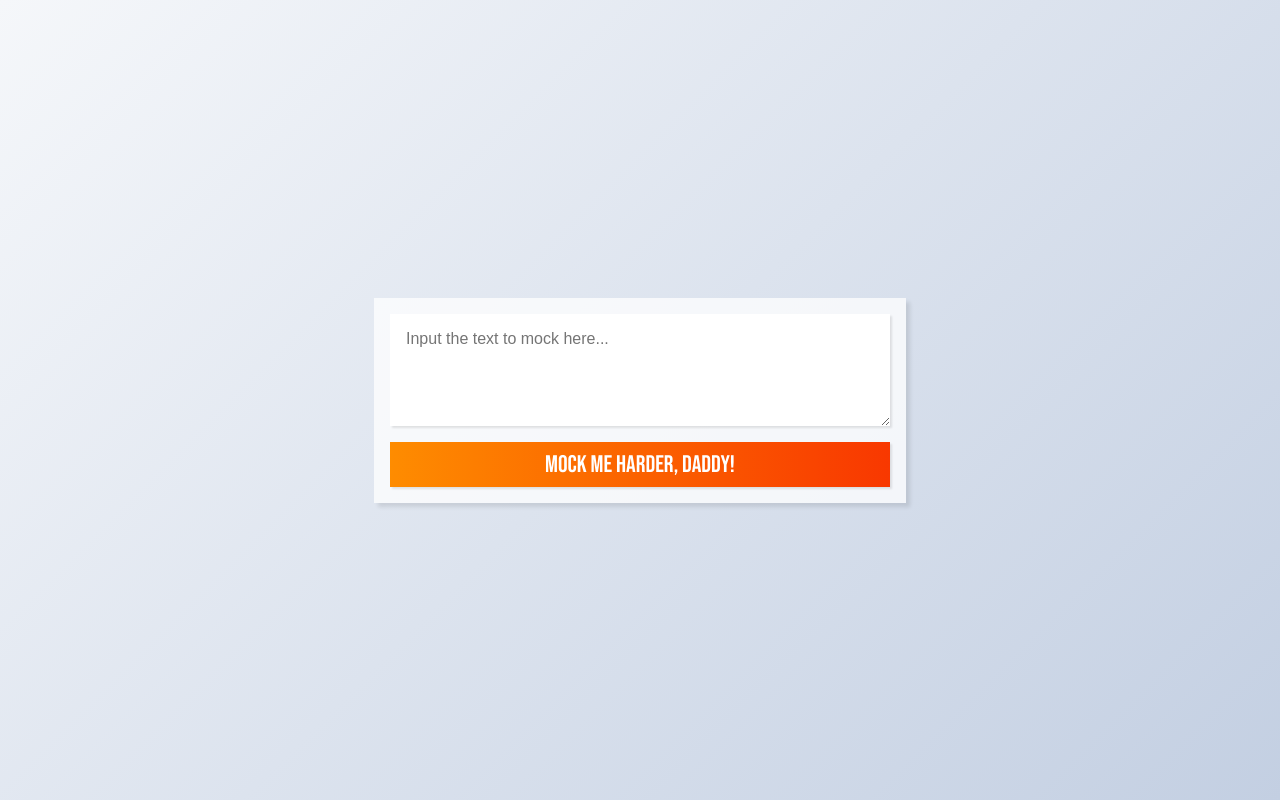
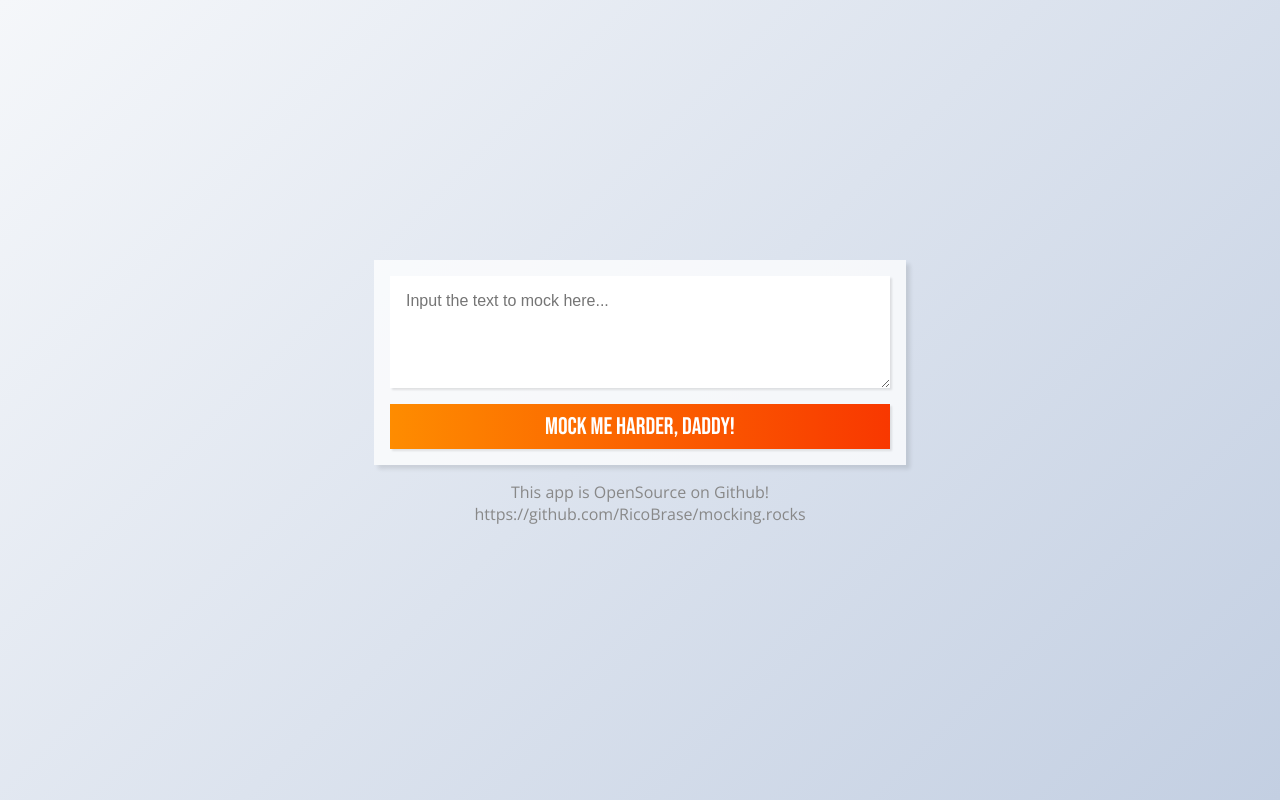
Before and after one commit to RicoBrase/mocking.rocks, a React (Create React App) app: page / in a window 1280 px wide. Built offline with nearby package versions, Linux system fonts and the light colour scheme.

Commit message:
Added footer.

```diff
--- a/src/App.css
+++ b/src/App.css
@@ -16,6 +16,7 @@ body {
 .app-container {
   height: 100vh;
   display: flex;
+  flex-direction: column;
   align-items: center;
   justify-content: center;
 }
@@ -48,3 +49,21 @@ body {
   margin-top: 1rem;
   /* padding: 1rem; */
 }
+
+footer {
+  padding: 1rem;
+  text-align: center;
+}
+
+footer > a {
+  color: #888;
+  text-decoration: none;
+}
+
+footer > a:hover {
+  text-decoration: underline;
+}
+
+footer > a > p {
+  margin: 0;
+}
--- a/src/App.tsx
+++ b/src/App.tsx
@@ -11,6 +11,8 @@ function generateNewBtnText() {
 
 function App() {
 
+  const originalFooterText = "This app is OpenSource on Github!";
+  const [footerText, setFooterText] = useState(originalFooterText);
   const [btnText, setBtnText] = useState(chosenBtnText)
   const [textToMock, setTextToMock] = useState("");
   const handleTextToMockChange = (e: FormEvent) => setTextToMock((e.target as HTMLTextAreaElement).value);
@@ -41,12 +43,22 @@ function App() {
 
   return (
     <div className="app-container">
-    <div className="mocker">
-      <textarea placeholder="Input the text to mock here..." onChange={handleTextToMockChange}></textarea>
-      <div className="mock-btn-container">
-        <MockBtn text={btnText} clickEventHandler={() => {copyToClipboard(mockText(textToMock))}}></MockBtn>
+      <div className="mocker">
+        <textarea placeholder="Input the text to mock here..." onChange={handleTextToMockChange}></textarea>
+        <div className="mock-btn-container">
+          <MockBtn text={btnText} clickEventHandler={() => {copyToClipboard(mockText(textToMock))}}></MockBtn>
+        </div>
       </div>
-    </div>
+      <footer>
+        <a
+          onMouseOver={() => setFooterText(mockText(originalFooterText))}
+          onMouseLeave={() => setFooterText(originalFooterText)}
+          href="https://github.com/RicoBrase/mocking.rocks"
+        >
+          <p>{footerText}</p>
+          <p>https://github.com/RicoBrase/mocking.rocks</p>
+        </a>
+      </footer>
     </div>
   );
 }
```
